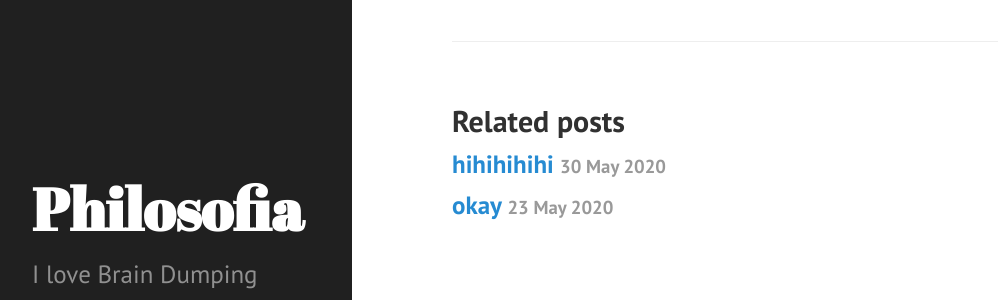
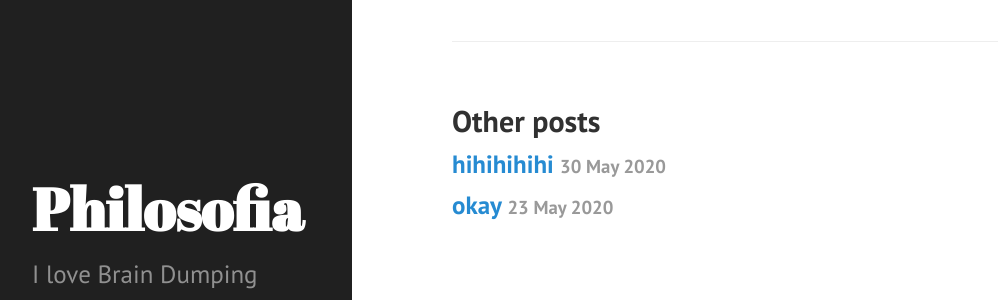
Before and after one commit to philosofia/philosofia.github.io, a Jekyll site: the page built from _posts/2020-05-26-test.md, in a window 1280 px wide. Shown: the part 392-692 px from the top of the page, without its empty margins (8-1006 px from the left). Built offline with Jekyll 4.4.1, drawn with Linux system fonts in a browser that asks for light colours.

Commit message:
Update post.html

```diff
--- a/_layouts/post.html
+++ b/_layouts/post.html
@@ -10,7 +10,7 @@ layout: default
 
 {% if site.related_posts.size >= 1 %}
 <div class="related">
-  <h2>Related posts</h2>
+  <h2>Other posts</h2>
   <ul class="related-posts">
     {% for post in site.related_posts limit:3 %}
       <li>
```
